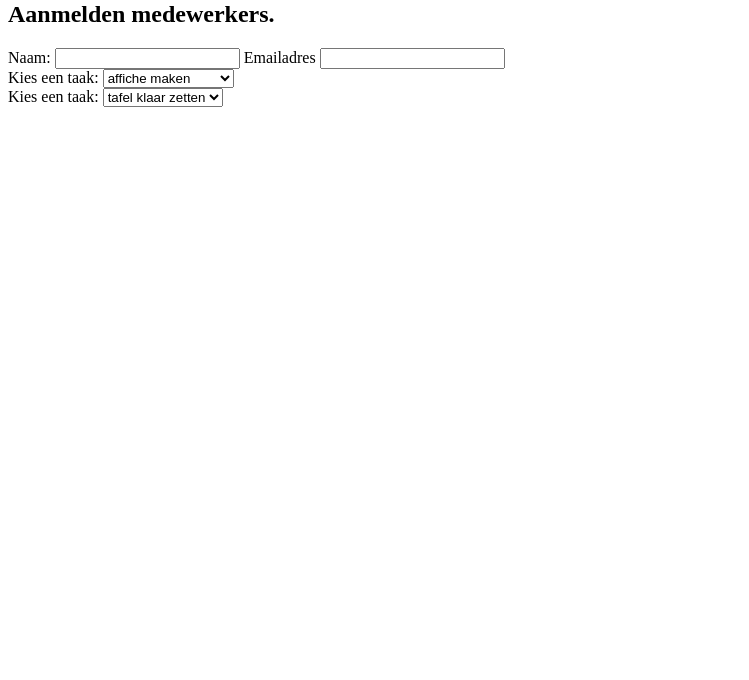
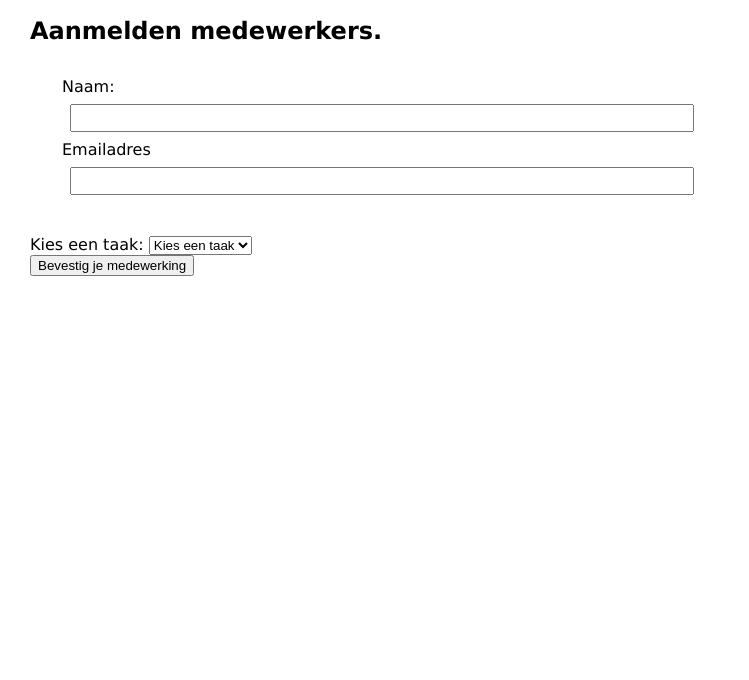
Before and after one commit to Merritske/evenementenplanner, a plain HTML site: page medewerkers.html in a window 1280 px wide. Shown: the part 120-800 px from the top of the page, without its empty margins (0-749 px from the left). Drawn offline with Linux system fonts and the light colour scheme.

Commit message:
event + taken

```diff
--- a/index.css
+++ b/index.css
@@ -1,21 +1,51 @@
-ul{
+:root,
+html,
+body {
+    font-family: 'Lucida Sans', 'Lucida Sans Regular', 'Lucida Grande', 'Lucida Sans Unicode', Geneva, Verdana, sans-serif;
+    margin: 15px;
+}
+
+ul {
     list-style-type: none;
 }
-#takenlijst, #evenementgegevens{
+
+#takenlijst,
+#evenementgegevens {
     margin: 5px;
     border: 3px solid black;
     padding: 10px;
     width: 80%;
 }
-#takenlijst input, #evenementgegevens input{
+
+#takenlijst input,
+#evenementgegevens input {
     margin: 5px;
     padding: 5px;
 }
-tr,td{
+
+tr,
+td {
     border-left: 2px solid black;
     border-bottom: 5px solid black;
     padding: 10px;
 }
-table{
+
+table {
     width: 100%;
 }
+
+form {
+    width: 800px
+}
+
+input {
+    font-size: larger;
+    margin: 0.5rem;
+}
+
+#naamMedewerker {
+    display: flex;
+    flex-direction: column;
+    width: 80%;
+    margin: 2rem;
+}
--- a/index.js
+++ b/index.js
@@ -8,7 +8,6 @@ let eventGegevens = []
 let eventTonen = document.getElementById("gegevensTonen")
 
 function opslaan() {
-
   eventGegevens.push({ wat: evenet.value, waar: waar.value, wanneer: wanneer.value })
   localStorage.setItem("evenementContainer", JSON.stringify(eventGegevens))
   console.log(eventGegevens)
@@ -57,6 +56,7 @@ taken.innerHTML +=
 </tr>`
 }
 
+let selectieTaak = document.getElementById('selectieTaak')
 
 function getevent() {
   console.log(eventcontainer)
@@ -82,6 +82,17 @@ let getTaken = JSON.parse(localStorage.getItem("taakContainer"))
 console.log(getTaken)
 for(let i=0 ; i< getTaken.length; i++){
   console.log(getTaken[i].naamTaak)
-
+eventTonen.innerHTML +=
+`<ul>
+<li>taak: ${getTaken[i].naamTaak}</li>
+<li>deadline: ${getTaken[i].deadline}</li>
+<li>Wie: ${getTaken[i].aantalPersonen}</li>
+<li>opmerkingen: ${getTaken[i].opmerkingen}</li>
+</ul>
+`
+selectieTaak.innerHTML +=
+`
+                <option value="${getTaken[i].naamTaak}">${getTaken[i].naamTaak}</option>
+`
 }
 }
--- a/medewerkers.html
+++ b/medewerkers.html
@@ -4,10 +4,11 @@
 <head>
     <meta charset="UTF-8">
     <meta name="viewport" content="width=device-width, initial-scale=1.0">
+<link rel="stylesheet" href="index.css">
     <title>evenementenplanner - medewerkers</title>
 </head>
 
-<body>
+<body onload=getevent()>
     <header>
         <div id="gegevensTonen">
             <h1>
@@ -20,22 +21,22 @@ Het evenement:
     </header>
     <main>
         <h2>Aanmelden medewerkers.</h2>
-        <form action="">
+        <form action="" method="get">
+            <div id="naamMedewerker" >
             <label for="naam">Naam: </label>
             <input type="text" id="naam">
             <label for="email">Emailadres</label>
             <input type="email" name="email" id="email">
+</div>
+<div id="takenSelectie">
+  <label for="takenlijst">Kies een taak:</label>
+            <select id="selectieTaak" name="takenlijst">
+                <option value="">Kies een taak</option>
+            </select>
+</div>
+            <button type="submit">Bevestig je medewerking</button>
         </form>
-
-        <form action="">
-            <label for="takenlijst">Kies een taak:</label>
-            <select id="takenlijst" name="takenlijst">
-                <option value="affiche maken">affiche maken</option>
-                <option value="affiches ophangen">affiches ophangen</option>
-                <option value="flyeren">flyeren</option>
-            </select>
-        </form>
-        <form action="">
+        <!-- <form action="">
             <label for="taken">Kies een taak:</label>
             <select id="taken" name="taken">
                 <option value="tafel klaar zetten">tafel klaar zetten</option>
@@ -43,7 +44,7 @@ Het evenement:
                 <option value="tafel opruimen">tafel opruimen</option>
                 <option value="afwassen">afwassen</option>
             </select>
-        </form>
+        </form> -->
     </main>
 </body>
 <script src="index.js"></script>
```
Also changed, not shown: extra.txt (added).
